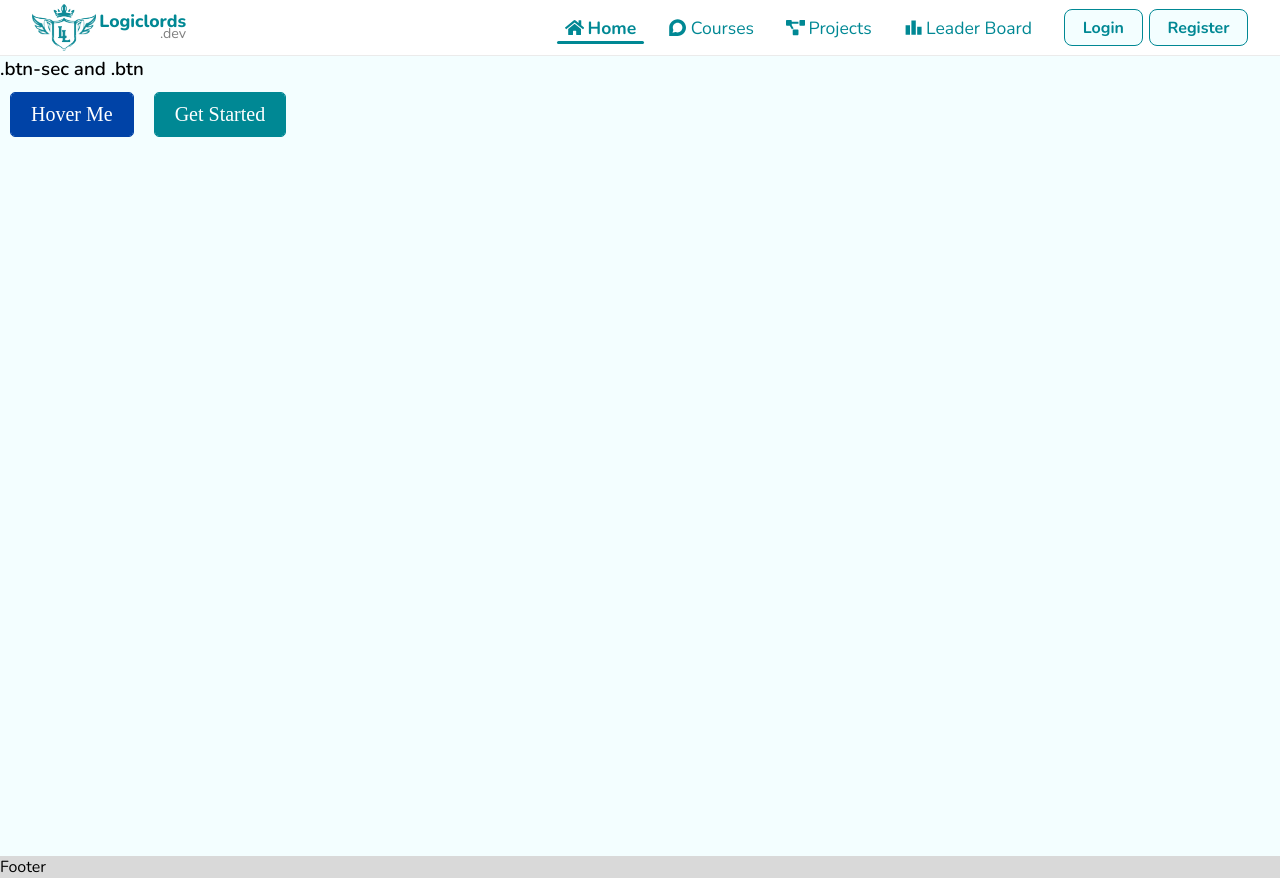
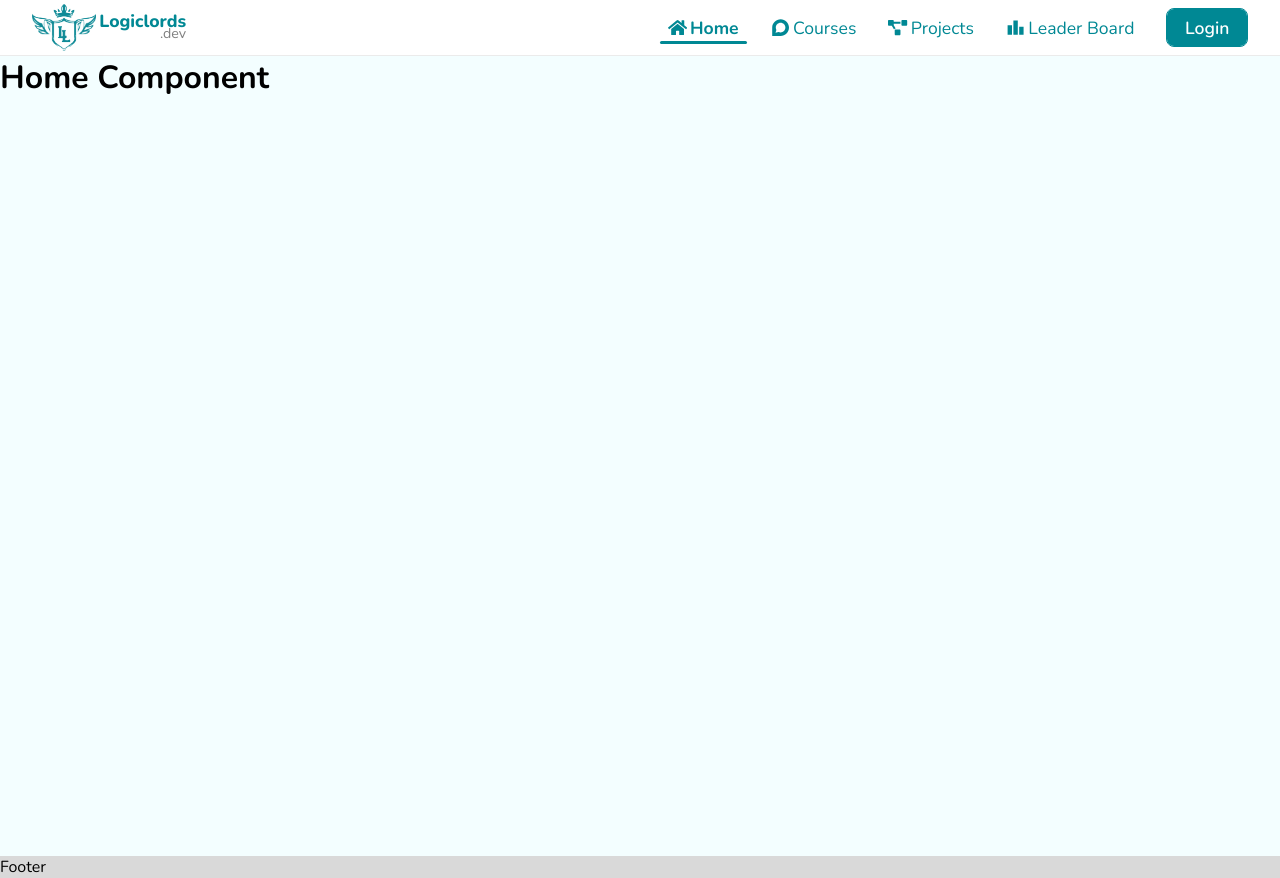
Before and after one commit to Saniyaj21/LogicLords-client, a React (Vite) app: page / in a window 1280 px wide. Built offline with nearby package versions, Linux system fonts and the light colour scheme.

Commit message:
Header Completed

```diff
--- a/src/global_css/globals.scss
+++ b/src/global_css/globals.scss
@@ -21,5 +21,25 @@
     --gray: #D9D9D9; // Theme gray used in the full website
     --lightGray: #EBEBEB;
     --darkGray: #7F7F7F;
-    --black: #000000; // Use the black varible insted of the direct black color
+    --black: #131313; // Use the black varible insted of the direct black color
 }
+
+
+// @media (prefers-color-scheme: dark) {
+//     :root {
+//         --green: #008894; // This is Theme color and prmary green for the desire website
+//         --hoverGreen: #007484; // This is used only on hover effects over the primary green only
+//         --lightGreen: #f3feff; // This is used for backgrounds
+//         --blue: #0043A7; // This is used only on Links on the websites and the other necessary parts only
+//         --hoverBlue: #0043A7; // This is used only on hover effects over the primary blue color only
+//         --errorPrimary: #FF0101; // This is Primary red color for the desire website and used only for the error parts and some other necessary parts only if needed
+//         --errorSecondary: #FF3D00; // This is secondary red which is not used in the figma design but if in future is required then this is selected
+//         --warningPrimary: #FFAC07; // This is Primary yellow color it is used on in warning sections
+//         --warningSecondary: #FFD149; // This is Secondary yellow which is not used in the figma design but if in future is required then this is selected
+//         --white: #FFFFFF; // Use the white varible insted of the direct white color
+//         --gray: #D9D9D9; // Theme gray used in the full website
+//         --lightGray: #EBEBEB;
+//         --darkGray: #7F7F7F;
+//         --black: #000000;
+//     }
+// }
--- a/src/pages/home/Home.jsx
+++ b/src/pages/home/Home.jsx
@@ -1,16 +1,16 @@
 import "./home.scss";
 
 const Home = () => {
-	return (
-		<div id='home'>
-			<div className='container'>
+    return (
+        <div id="home">
+            {/* <div className='container'>
 				<h3 className="nunito-6">.btn-sec and .btn</h3>
 				<button className='btn-sec'>Hover Me</button>
 				<button className='btn'>Get Started</button>
-			</div>
-
-		</div>
-	);
+			</div> */}
+            <h1>Home Component</h1>
+        </div>
+    );
 };
 
 export default Home;
--- a/src/pages/layout/header/Header.jsx
+++ b/src/pages/layout/header/Header.jsx
@@ -38,10 +38,10 @@ const Header = () => {
                 </Link>
 
                 <div className="authContainer">
-                    <Link to="/auth/login" className="loginBtn">
+                    <Link to="/auth/login" className="btn">
                         Login
                     </Link>
-                    <Link to="/auth/register">Register</Link>
+                    {/* <Link to="/auth/register">Register</Link> */}
                 </div>
             </ul>
         </header>
--- a/src/pages/layout/header/header.scss
+++ b/src/pages/layout/header/header.scss
@@ -111,19 +111,22 @@
 
 			>a {
 				cursor: pointer;
-				color: var(--green);
+				// color: var(--green);
 				background-color: var(--lightGreen);
 				text-decoration: none;
 				padding: 0.4rem 1.1rem;
 				transition: all 0.3s ease-in-out;
 				border: 1px solid var(--green);
 				border-radius: 0.5rem;
-				font-weight: 700;
+				font-weight: 600;
+				font-family: 'Nunito', sans-serif;
+				font-size: 1.1rem;
+				margin: 0;
 
-				&:hover {
-					background-color: var(--green);
-					color: var(--white);
-				}
+				// &:hover {
+				// 	background-color: var(--green);
+				// 	color: var(--white);
+				// }
 			}
 		}
 	}
```
